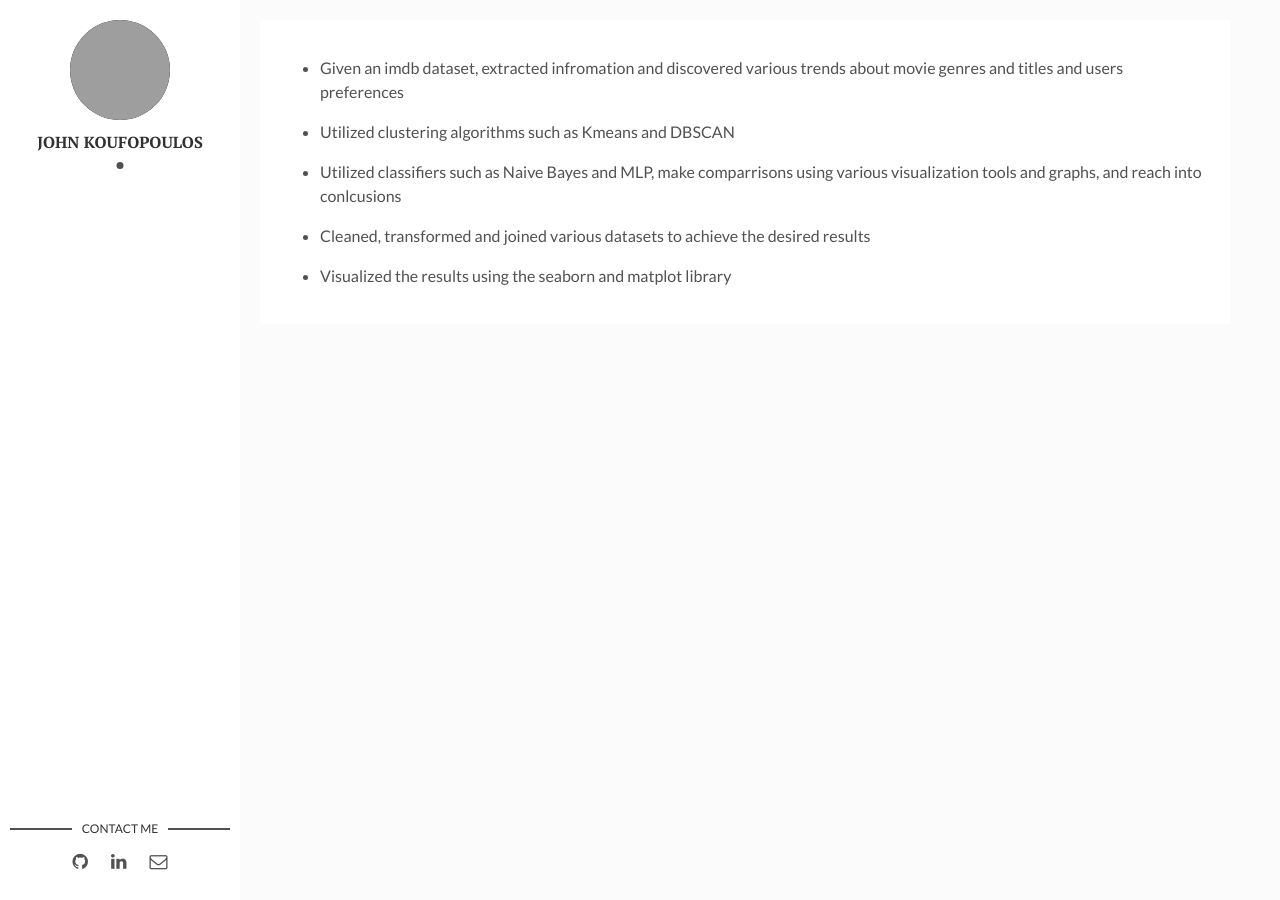
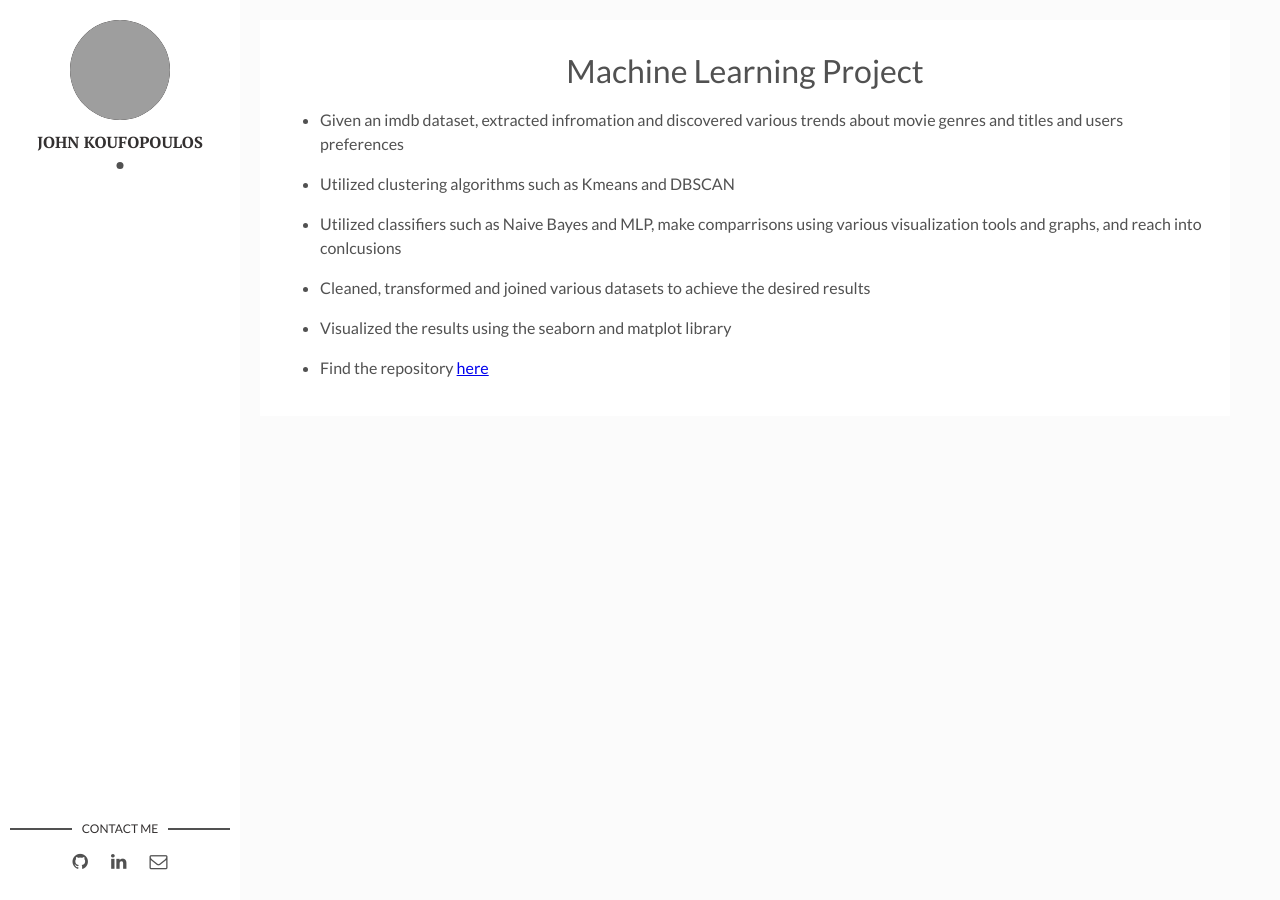
Before and after one commit to JohnKouf99/johnkouf99.github.io, a Jekyll site: the page built from _posts/2024-07-20-machine-learning-project.markdown, in a window 1280 px wide. Built offline with Jekyll 4.4.1, drawn with Linux system fonts in a browser that asks for light colours; our own code applies the rules of GitHub Pages for plain Markdown files; some of the changed lines change nothing that is shown; grey boxes are pictures that could not be loaded.

Commit message:
Update 2024-07-20-machine-learning-project.markdown

```diff
--- a/_posts/2024-07-20-machine-learning-project.markdown
+++ b/_posts/2024-07-20-machine-learning-project.markdown
@@ -1,6 +1,6 @@
 ---
 layout: post
-title: [Machine Learning Project](www.google.com)
+title: Machine Learning Project
 date: 2024-07-20 00:00:00 +0300
 ---
 
@@ -13,3 +13,5 @@ date: 2024-07-20 00:00:00 +0300
 * Cleaned, transformed and joined various datasets to achieve the desired results
 
 * Visualized the results using the seaborn and matplot library
+
+* Find the repository [here](www.google.com)
```
